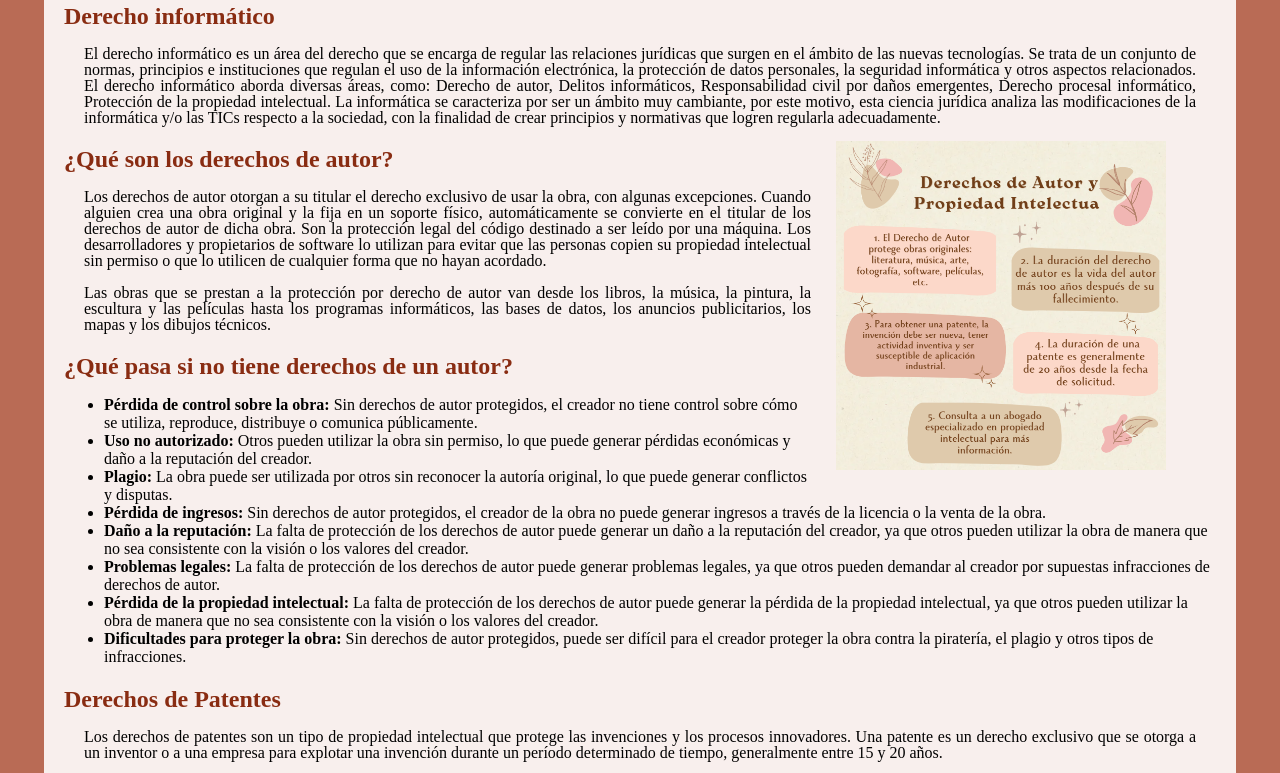
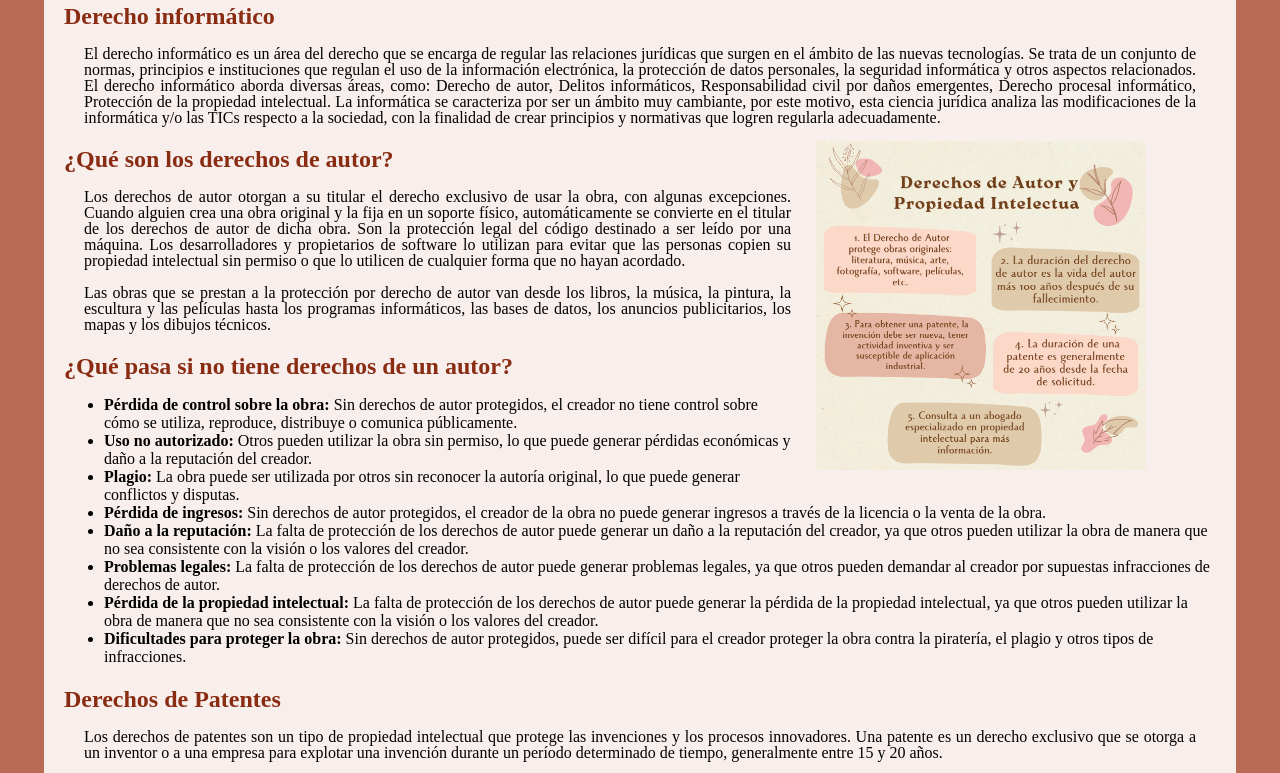
Before and after one commit to martinezmiriam/Protecci-n_Juridica, a plain HTML site: page Derechos.html in a window 1280 px wide. Shown: the part 727-1500 px from the top of the page. Drawn offline with Linux system fonts and the light colour scheme.

Commit message:
vamos bien

```diff
--- a/Derechos.html
+++ b/Derechos.html
@@ -79,7 +79,6 @@
             background-position: center;
             background-repeat: no-repeat;
         }
-
         /* Ajustes para pantallas pequeñas */
             @media screen and (max-width: 768px) {
             .image-section {
@@ -87,12 +86,14 @@
             background-size: contain; /* Ajusta la imagen para que se vea completa */
         }
     }
+
             @media screen and (max-width: 480px) {
             .image-section {
             height: 40vh; /* Altura más pequeña en pantallas muy pequeñas */
             background-size: cover; /* Vuelve a cubrir el espacio, ajustado */
         }
     }
+
         /* Texto sobre la imagen */
         .image-section .text-overlay {
             position: absolute;
@@ -148,13 +149,11 @@
         .imagen-derecha {
             float: right; /* Posiciona la imagen a la derecha */
             margin-left: 25px; /* Espacio entre la imagen y el texto */
-            margin-right: 50px; /* Valor negativo para moverla hacia la izquierda */
+            margin-right: 70px; /* Valor negativo para moverla hacia la izquierda */
             margin-bottom: 25px; /* Espacio inferior */
             width: 330px; /* Ajusta el tamaño de la imagen */
             height: auto; /* Mantiene las proporciones */
         }
-
-
      /* Footer mejorado */
      footer {
         /* background-color: #000000;*/
```
Lines whose indentation alone changed are shown as unchanged.
